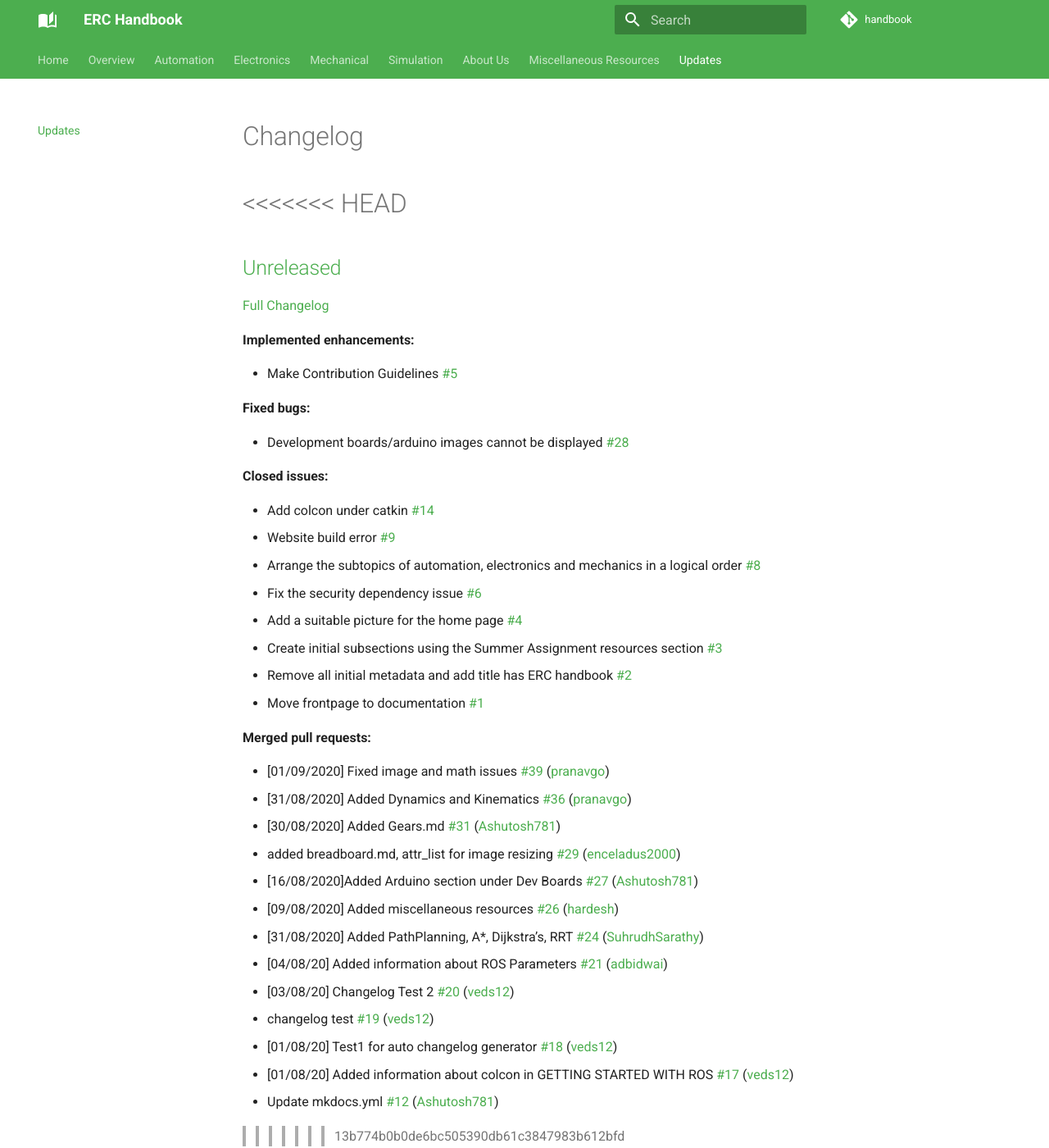
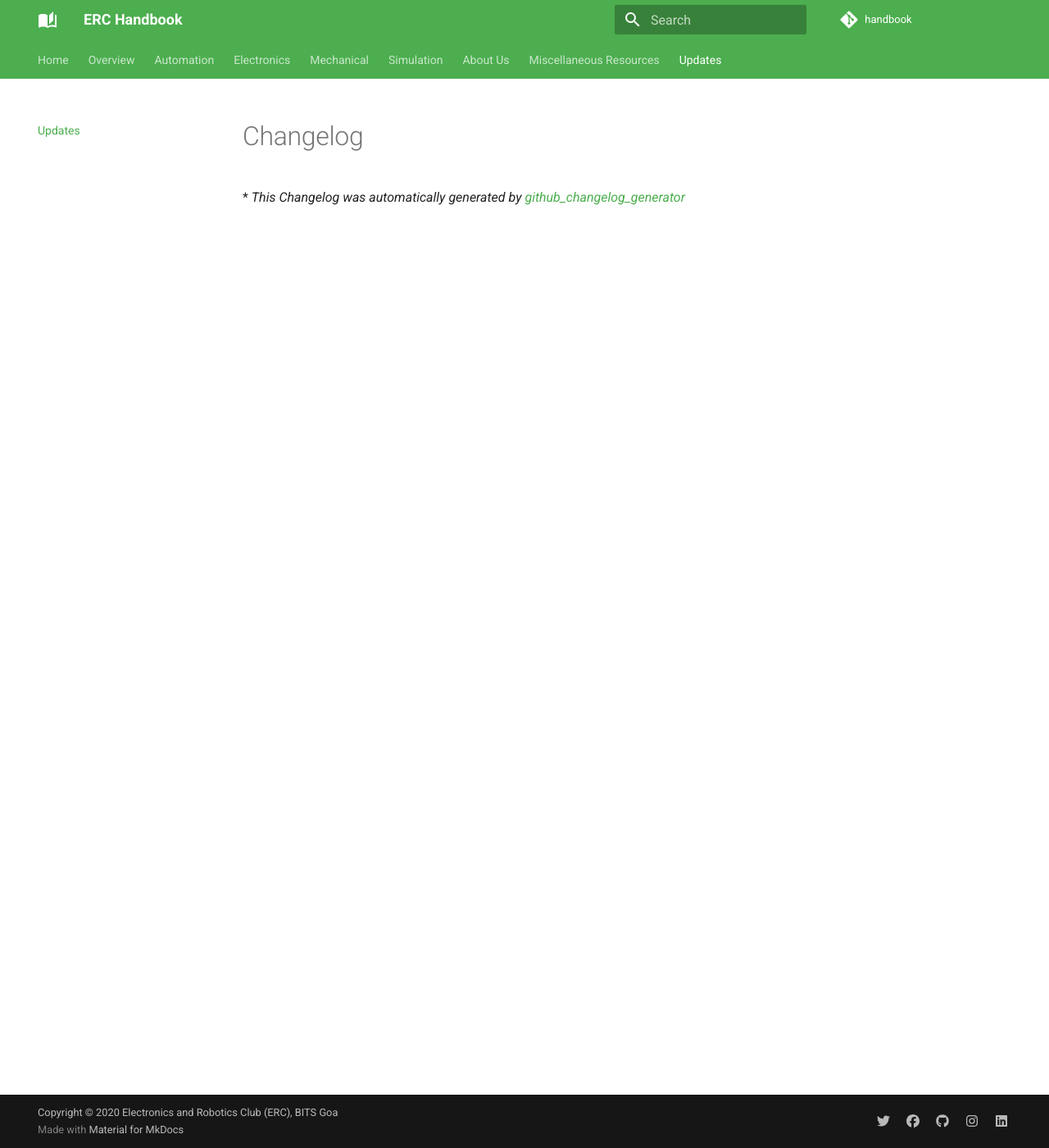
Before and after one commit to ERC-BPGC/handbook, an MkDocs documentation site: the page built from docs/CHANGELOG.md, in a window 1280 px wide and 1400 px high. Shown: the whole window at 82% size. Built offline with MkDocs 1.6.1 and Material for MkDocs 9.7.7, drawn with Linux system fonts in a browser that asks for light colours; comment, search, counter and statistics services are not loaded.

Commit message:
Updated CHANGELOG.md

```diff
--- a/docs/CHANGELOG.md
+++ b/docs/CHANGELOG.md
@@ -1,47 +1,5 @@
 # Changelog
 
-<<<<<<< HEAD
-=======
-## [Unreleased](https://github.com/ERC-BPGC/handbook/tree/HEAD)
-
-[Full Changelog](https://github.com/ERC-BPGC/handbook/compare/ef9957bc9c7386b7735728f7016ccb5eb2a81e79...HEAD)
-
-**Implemented enhancements:**
-
-- Make Contribution Guidelines [\#5](https://github.com/ERC-BPGC/handbook/issues/5)
-
-**Fixed bugs:**
-
-- Development boards/arduino images cannot be displayed [\#28](https://github.com/ERC-BPGC/handbook/issues/28)
-
-**Closed issues:**
-
-- Add colcon under catkin [\#14](https://github.com/ERC-BPGC/handbook/issues/14)
-- Website build error [\#9](https://github.com/ERC-BPGC/handbook/issues/9)
-- Arrange the subtopics of automation, electronics and mechanics in a logical order [\#8](https://github.com/ERC-BPGC/handbook/issues/8)
-- Fix the security dependency issue [\#6](https://github.com/ERC-BPGC/handbook/issues/6)
-- Add a suitable picture for the home page [\#4](https://github.com/ERC-BPGC/handbook/issues/4)
-- Create initial subsections using the Summer Assignment resources section [\#3](https://github.com/ERC-BPGC/handbook/issues/3)
-- Remove all initial metadata and add title has ERC handbook [\#2](https://github.com/ERC-BPGC/handbook/issues/2)
-- Move frontpage to documentation [\#1](https://github.com/ERC-BPGC/handbook/issues/1)
-
-**Merged pull requests:**
-
-- \[01/09/2020\] Fixed image and math issues [\#39](https://github.com/ERC-BPGC/handbook/pull/39) ([pranavgo](https://github.com/pranavgo))
-- \[31/08/2020\] Added Dynamics and Kinematics [\#36](https://github.com/ERC-BPGC/handbook/pull/36) ([pranavgo](https://github.com/pranavgo))
-- \[30/08/2020\] Added Gears.md [\#31](https://github.com/ERC-BPGC/handbook/pull/31) ([Ashutosh781](https://github.com/Ashutosh781))
-- added breadboard.md, attr\_list for image resizing [\#29](https://github.com/ERC-BPGC/handbook/pull/29) ([enceladus2000](https://github.com/enceladus2000))
-- \[16/08/2020\]Added Arduino section under Dev Boards [\#27](https://github.com/ERC-BPGC/handbook/pull/27) ([Ashutosh781](https://github.com/Ashutosh781))
-- \[09/08/2020\] Added miscellaneous resources [\#26](https://github.com/ERC-BPGC/handbook/pull/26) ([hardesh](https://github.com/hardesh))
-- \[31/08/2020\] Added PathPlanning, A\*, Dijkstra's, RRT [\#24](https://github.com/ERC-BPGC/handbook/pull/24) ([SuhrudhSarathy](https://github.com/SuhrudhSarathy))
-- \[04/08/20\] Added information about ROS Parameters [\#21](https://github.com/ERC-BPGC/handbook/pull/21) ([adbidwai](https://github.com/adbidwai))
-- \[03/08/20\] Changelog Test 2 [\#20](https://github.com/ERC-BPGC/handbook/pull/20) ([veds12](https://github.com/veds12))
-- changelog test [\#19](https://github.com/ERC-BPGC/handbook/pull/19) ([veds12](https://github.com/veds12))
-- \[01/08/20\] Test1 for auto changelog generator [\#18](https://github.com/ERC-BPGC/handbook/pull/18) ([veds12](https://github.com/veds12))
-- \[01/08/20\] Added information about colcon in GETTING STARTED WITH ROS [\#17](https://github.com/ERC-BPGC/handbook/pull/17) ([veds12](https://github.com/veds12))
-- Update mkdocs.yml [\#12](https://github.com/ERC-BPGC/handbook/pull/12) ([Ashutosh781](https://github.com/Ashutosh781))
-
->>>>>>> 13b774b0b0de6bc505390db61c3847983b612bfd
 
 
 \* *This Changelog was automatically generated by [github_changelog_generator](https://github.com/github-changelog-generator/github-changelog-generator)*
```
